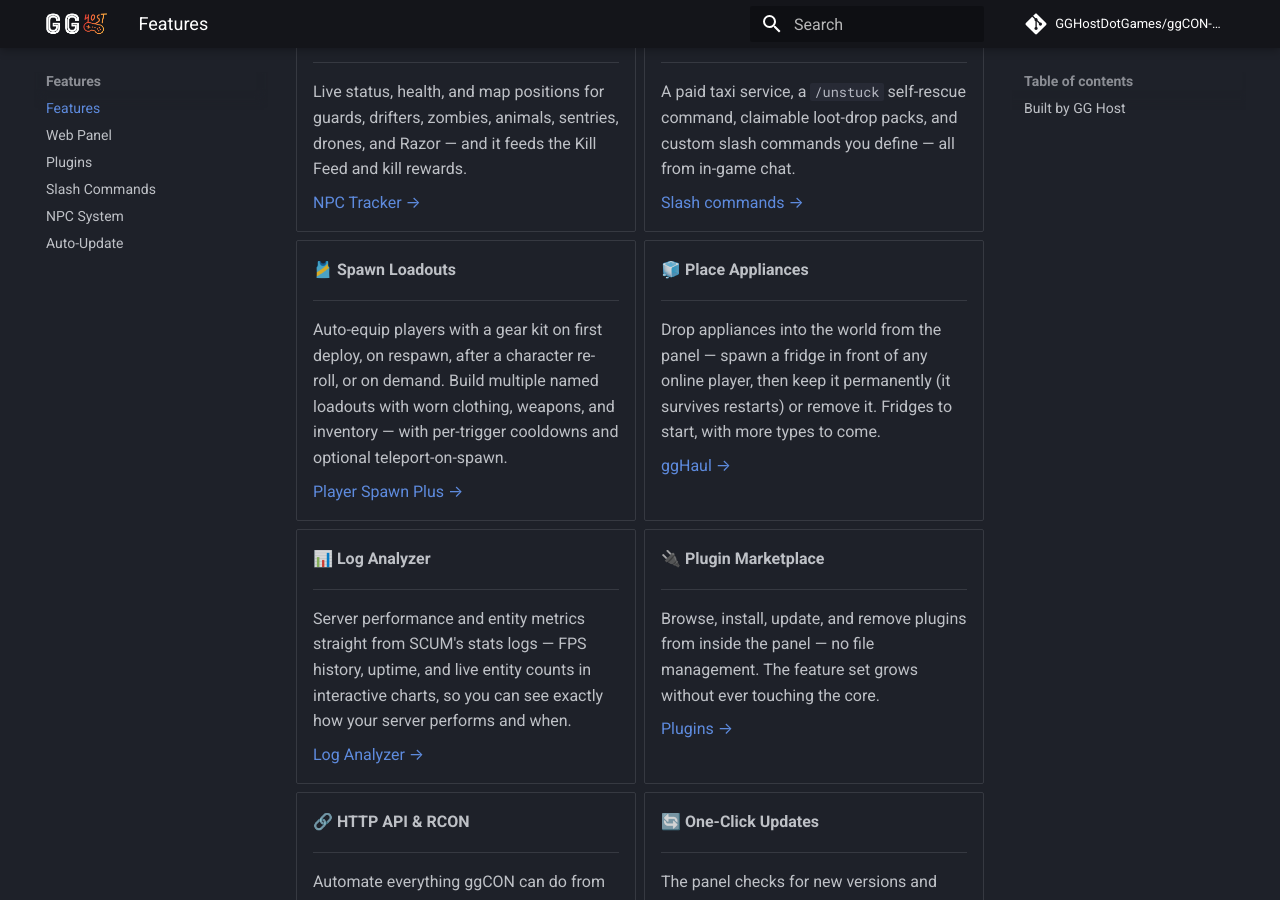
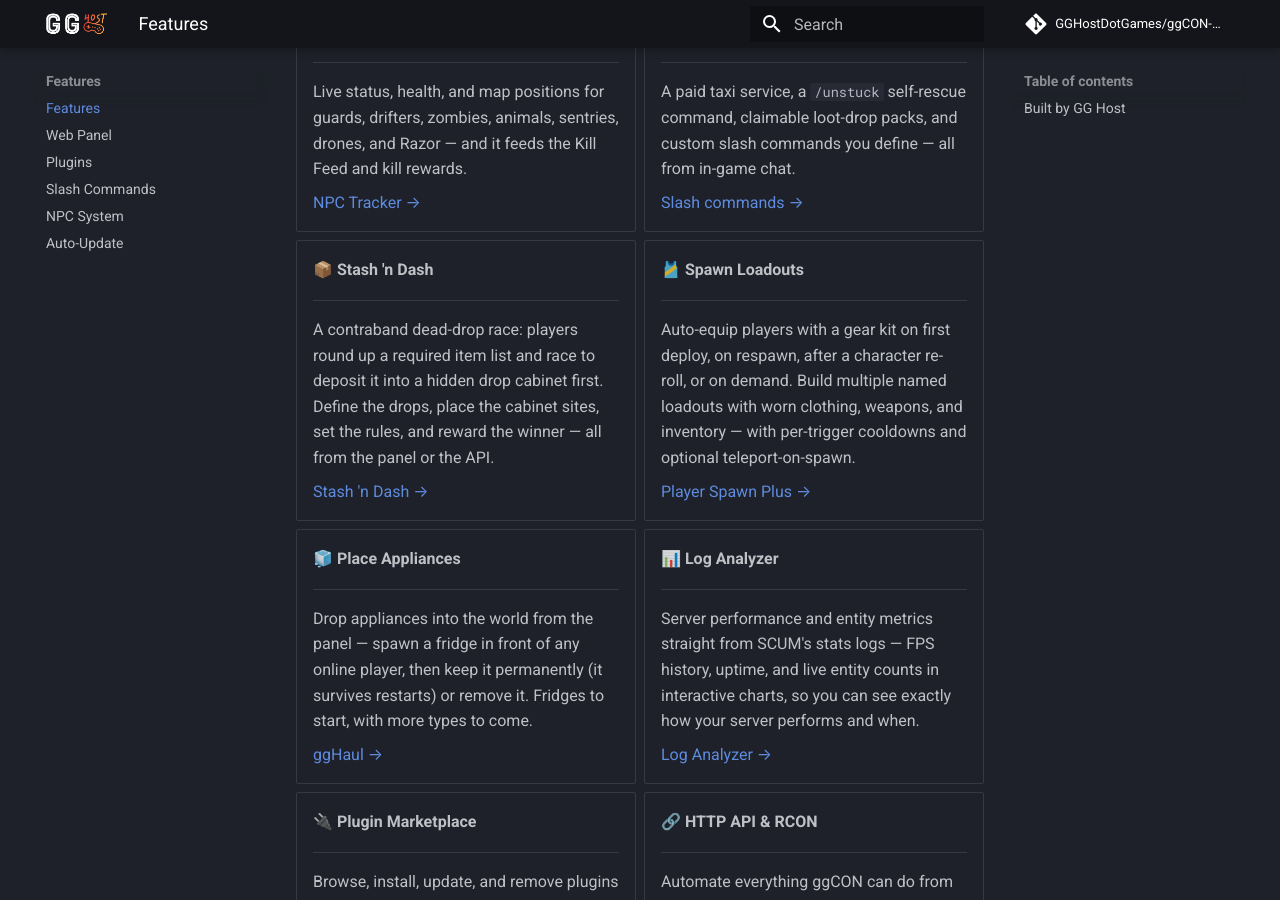
Before and after one commit to GGHostDotGames/ggCON-docs, an MkDocs documentation site: the page built from docs/features.md, in a window 1280 px wide and 900 px high, scrolled down 1123 px. Built offline with MkDocs 1.6.1 and Material for MkDocs 9.7.7, drawn with Linux system fonts in a browser that asks for light colours; comment, search, counter and statistics services are not loaded.

Commit message:
docs: surface Stash 'n Dash across catalog, slash commands, features, and home
- slash-commands.md: document the /stash command
- features.md: add a Stash 'n Dash feature card
- index.md: add to the plugin-system teaser

```diff
--- a/docs/features.md
+++ b/docs/features.md
@@ -69,6 +69,14 @@
     A paid taxi service, a `/unstuck` self-rescue command, claimable loot-drop packs, and custom slash commands you define — all from in-game chat.
 
     [Slash commands →](slash-commands.md)
+
+-   📦 __Stash 'n Dash__
+
+    ---
+
+    A contraband dead-drop race: players round up a required item list and race to deposit it into a hidden drop cabinet first. Define the drops, place the cabinet sites, set the rules, and reward the winner — all from the panel or the API.
+
+    [Stash 'n Dash →](plugins.md#stash-n-dash)
 
 -   🎽 __Spawn Loadouts__
 
```
Also changed, not shown: docs/index.md (+1 -1 lines), docs/slash-commands.md (+4 -0 lines).
